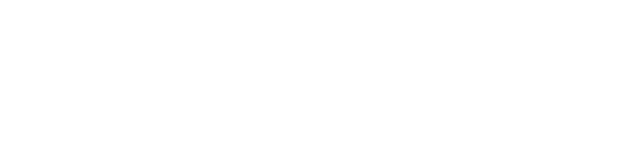
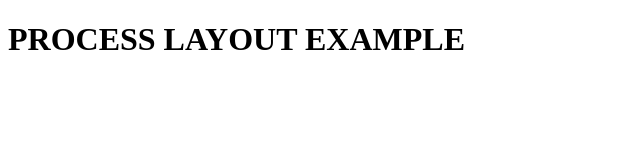
Before and after one commit to john9101/WebProgramming, a plain HTML site: page WebProgrammingExcercise/Excercise1/index.html in a window 1280 px wide. Shown: the whole page, without its empty margins (0-640 px from the left). Drawn offline with Linux system fonts and the light colour scheme.

Commit message:
Create header inside file index.html

```diff
--- a/WebProgrammingExcercise/Excercise1/index.html
+++ b/WebProgrammingExcercise/Excercise1/index.html
@@ -5,6 +5,8 @@
     <title>Title</title>
 </head>
 <body>
-
+    <header>
+        <h1>PROCESS LAYOUT EXAMPLE</h1>
+    </header>
 </body>
 </html>
```
